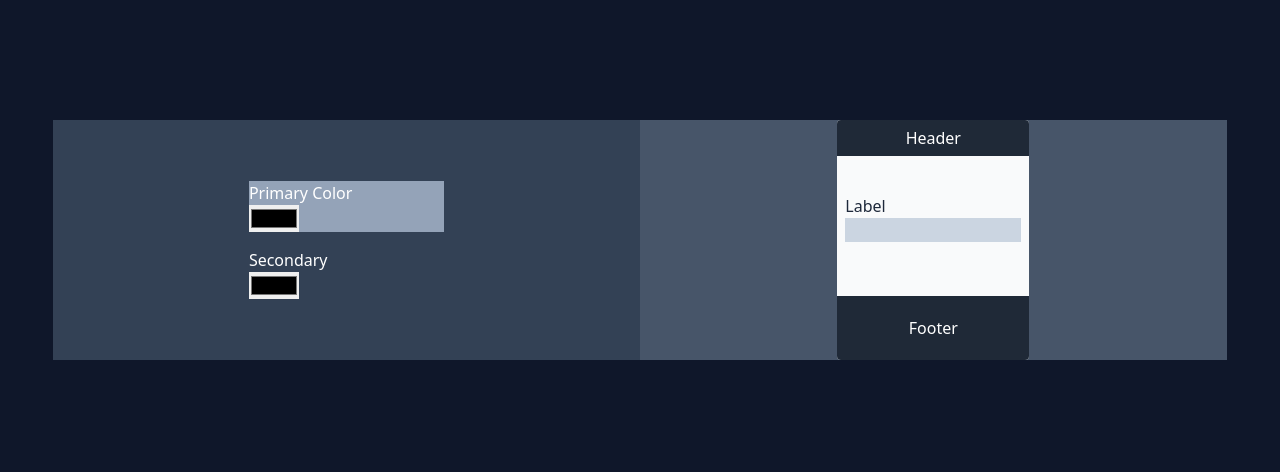
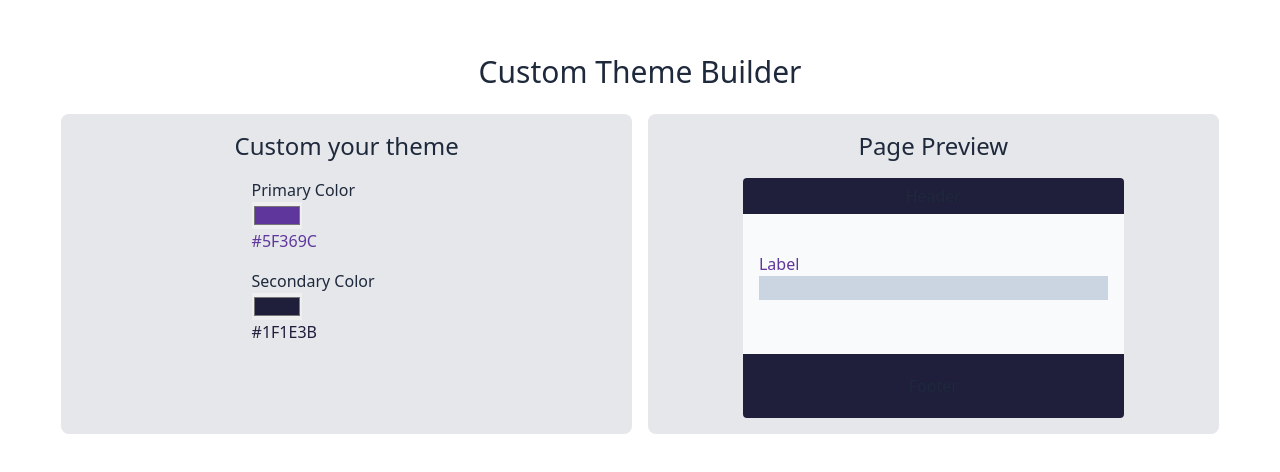
Before and after one commit to JorgeAVargasC/custom-theme-builder, a React (Vite) app: page / in a window 1280 px wide. Shown: the part 160-632 px from the top of the page. Built offline with nearby package versions, Linux system fonts and the light colour scheme.

Commit message:
update cards

```diff
--- a/src/App.jsx
+++ b/src/App.jsx
@@ -2,11 +2,13 @@ import { useState, useRef } from 'react'
 
 function App() {
 
+  const [primaryColor, setPrimaryColor] = useState('#5F369C')
+  const [secondaryColor, setSecondaryColor] = useState('#1F1E3B')
+
+  const [tailwindColors, setTailwindColors] = useState({})
+
   const primaryColorRef = useRef()
   const secondaryColorRef = useRef()
-
-  const [primaryColor, setPrimaryColor] = useState('')
-  const [secondaryColor, setSecondaryColor] = useState('')
 
   const handlePrimaryColorChange = () => {
     setPrimaryColor(primaryColorRef.current.value)
@@ -16,43 +18,70 @@ function App() {
     setSecondaryColor(secondaryColorRef.current.value)
   }
 
+  const handleTailwindColors = () => {
+    setTailwindColors({
+      primary: primaryColor,
+      secondary: secondaryColor
+    })
+  }
+
   return (
-    <div className="App bg-slate-900 min-h-screen text-white flex justify-center items-center">
-      <div className=" w-11/12 flex flex-row  bg-slate-800">
-        <div className="w-1/2 flex flex-col justify-center items-center bg-slate-700">
+    <div className="App bg-white min-h-screen text-slate-800 flex flex-col justify-center items-center">
 
-          <div className='flex flex-col mb-4 bg-slate-400 w-1/3'>
+      <h1 className='text-3xl my-4'>Custom Theme Builder</h1>
+
+      <div className="w-11/12 flex flex-col md:flex-row">
+
+        <div className='p-2 md:w-1/2'>
+          <div className="py-4 w-full h-full flex flex-col items-center bg-gray-200 rounded-lg">
+
+            <h2 className='text-2xl mb-4'>Custom your theme</h2>
+
+            <div className='flex flex-col mb-4 w-2/3 md:w-1/3'>
               <label>Primary Color</label>
-            <input onChange={() => handlePrimaryColorChange()} ref={primaryColorRef} className="" type="color" />
+              <input value={primaryColor} onChange={() => handlePrimaryColorChange()} ref={primaryColorRef} className="" type="color" />
+              <p className='text-primary'>{primaryColor}</p>
             </div>
 
-          <div className='flex flex-col w-1/3'>
-            <label>Secondary</label>
-            <input onChange={() => handleSecondaryColorChange()} ref={secondaryColorRef} className="" type="color" />
+            <div className='flex flex-col w-2/3 md:w-1/3'>
+              <label>Secondary Color</label>
+              <input value={secondaryColor} onChange={() => handleSecondaryColorChange()} ref={secondaryColorRef} className="" type="color" />
+              <p className='text-secondary'>{secondaryColor}</p>
             </div>
 
           </div>
-        <div className="w-1/2 flex flex-col justify-center items-center bg-slate-600">
-          <div className='w-48 h-60 flex flex-col justify-between rounded bg-gray-50'>
+        </div>
 
-            <div className='h-9 flex justify-center items-center rounded-t bg-gray-800'>
+        <div className='p-2 md:w-1/2'>
+          <div className="py-4 w-full h-full flex flex-col items-center bg-gray-200 rounded-lg">
+
+            <h2 className='text-2xl mb-4'>Page Preview</h2>
+
+            <div className='w-2/3 h-60 flex flex-col justify-between rounded bg-gray-50'>
+
+              <div className='h-9 flex justify-center items-center rounded-t bg-secondary'>
                 <p>Header</p>
               </div>
 
               <div className='flex justify-center items-center'>
                 <div className='flex flex-col mb-4 text-slate-800 w-11/12'>
-                <label>Label</label>
+                  <label className='text-primary'>Label</label>
                   <input className="bg-slate-300" type="text" />
                 </div>
               </div>
 
-            <div className='h-16 flex justify-center items-center rounded-b bg-gray-800'>
+              <div className='h-16 flex justify-center items-center rounded-b bg-secondary'>
                 <p>Footer</p>
               </div>
 
             </div>
           </div>
         </div>
+
+
+
+
+      </div>
     </div>
   )
 }
--- /dev/null
+++ b/src/theme/index.jsx
@@ -0,0 +1,4 @@
+export const customColors = {
+    primary: '#5F369C',
+    secondary: '#1F1E3B'
+}
--- a/tailwind.config.cjs
+++ b/tailwind.config.cjs
@@ -1,4 +1,12 @@
 /** @type {import('tailwindcss').Config} */
+
+const colors = require('tailwindcss/colors')
+// const customColors = require('../../src/theme/index')
+const customColors = {
+    primary: '#5F369C',
+    secondary: '#1F1E3B'
+}
+
 module.exports = {
   content: [
     "./index.html",
@@ -6,6 +14,7 @@ module.exports = {
   ],
   theme: {
     extend: {},
+    colors: {...customColors, ...colors},
   },
   plugins: [],
 }
```
Lines whose indentation alone changed are shown as unchanged.
